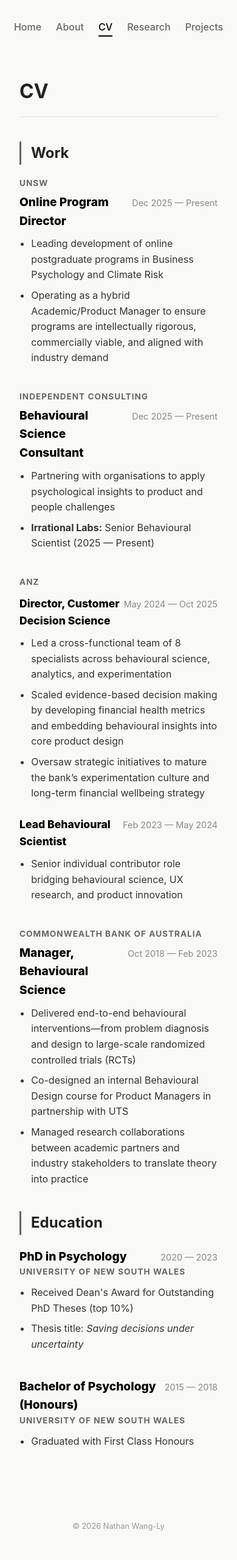
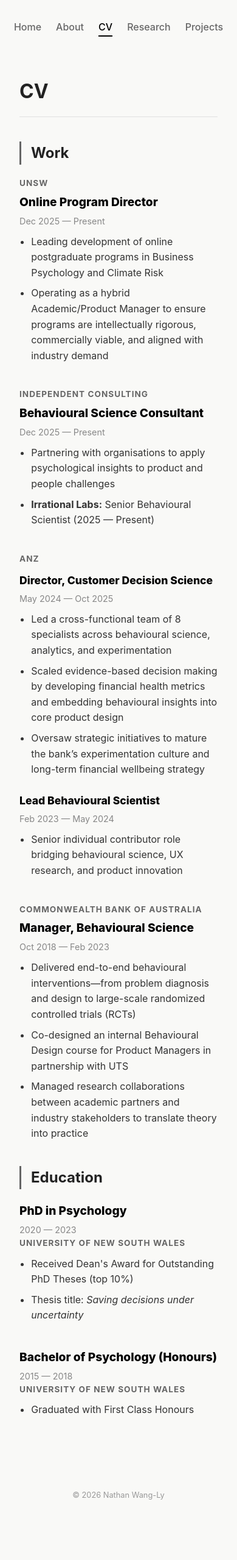
Before and after one commit to nathanwangly/nathanwangly.github.io, a Jekyll site: the page built from cv.md, in a window 390 px wide. Shown: the whole page at 61% size. Built offline with Jekyll 4.4.1, drawn with Linux system fonts in a browser that asks for light colours; after the commit the page ends 2507 px from its top, so only the background shows below that.

Commit message:
Fix mobile CSS for CV display

```diff
--- a/assets/css/main.css
+++ b/assets/css/main.css
@@ -314,3 +314,15 @@ footer {
   padding-left: 1.2rem;
   list-style-type: disc;
 }
+
+@media (max-width: 480px) {
+  .cv-header {
+    flex-direction: column; /* Stacks title and date vertically */
+    align-items: flex-start; /* Aligns them to the left */
+    gap: 4px; /* Creates that buffer/space between them */
+  }
+
+  .cv-years {
+    white-space: normal; /* Allows date to wrap if it's very long */
+  }
+}
```
